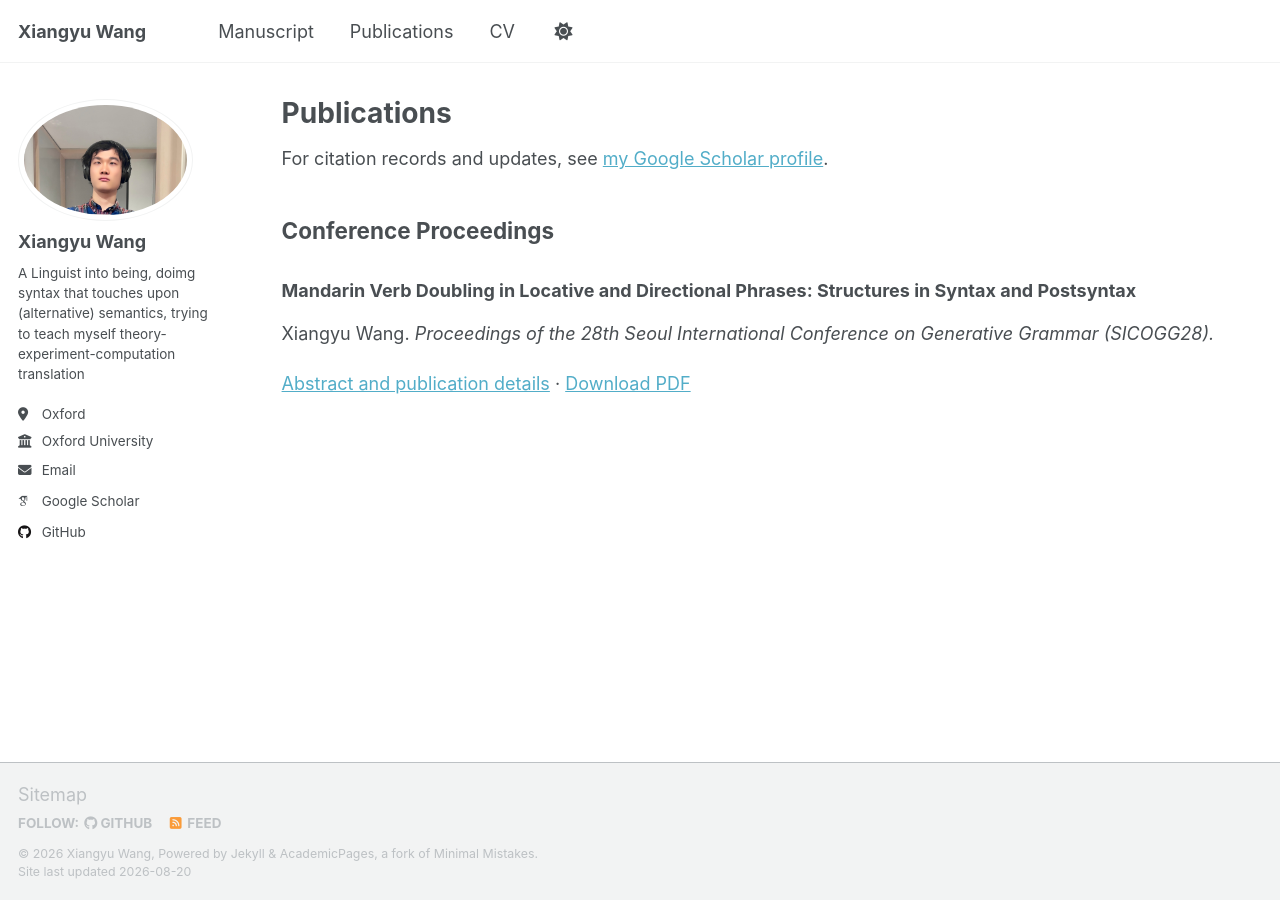
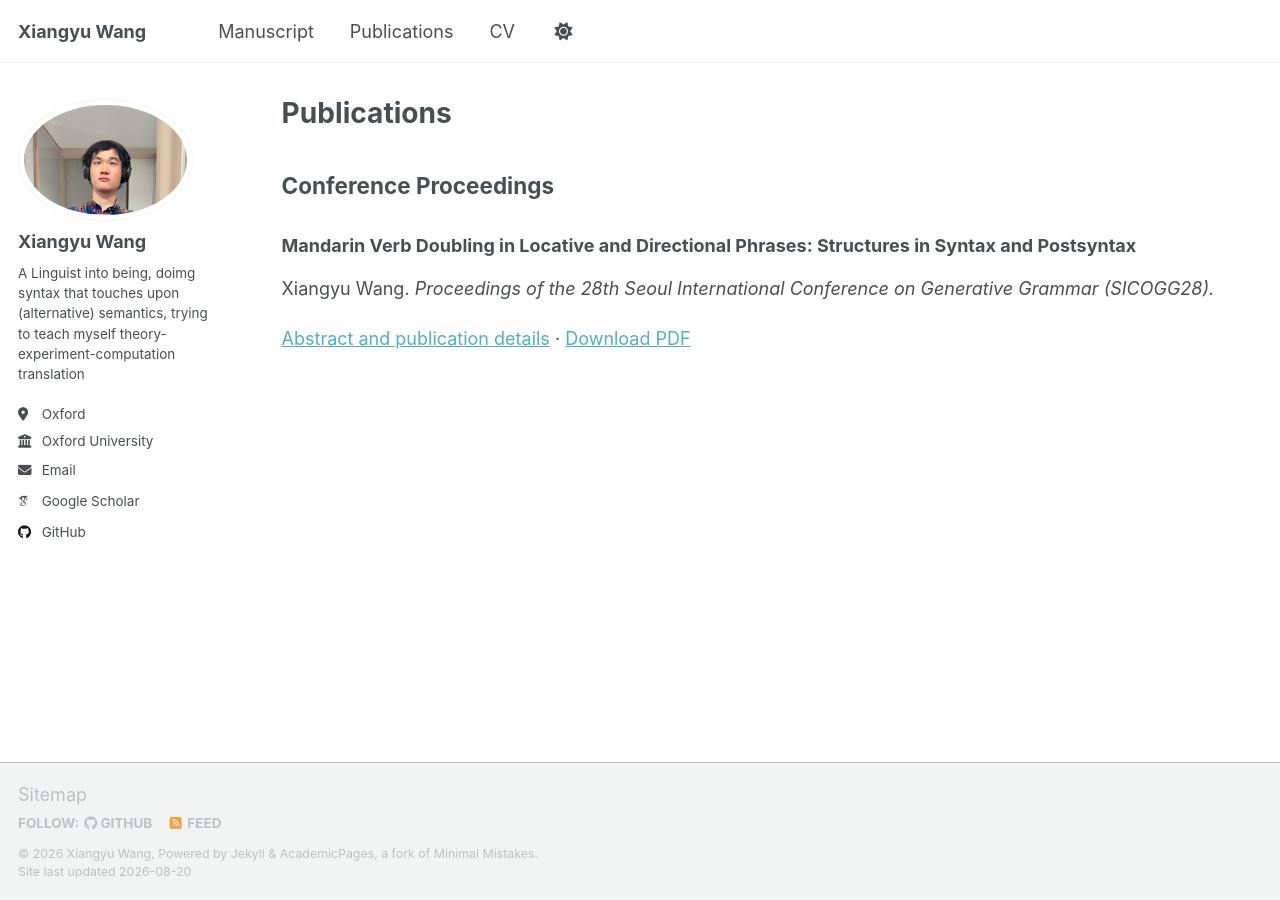
Before and after one commit to xiangyu-wang-linguistics/xiangyu-wang-linguistics.github.io, a Jekyll site: the page built from _pages/publications.html, in a window 1280 px wide. Built offline with Jekyll 4.4.1, drawn with Linux system fonts in a browser that asks for light colours; some web fonts are replaced; a script that is not in the unit is left out.

Commit message:
Simplify publications page

```diff
--- a/_pages/publications.html
+++ b/_pages/publications.html
@@ -5,10 +5,6 @@ permalink: /publications/
 description: "Publications by Xiangyu Wang on Mandarin syntax, semantics, and verb doubling."
 author_profile: true
 ---
-
-{% if site.author.googlescholar %}
-  <p class="wordwrap">For citation records and updates, see <a href="{{ site.author.googlescholar }}">my Google Scholar profile</a>.</p>
-{% endif %}
 
 {% include base_path %}
 
```
